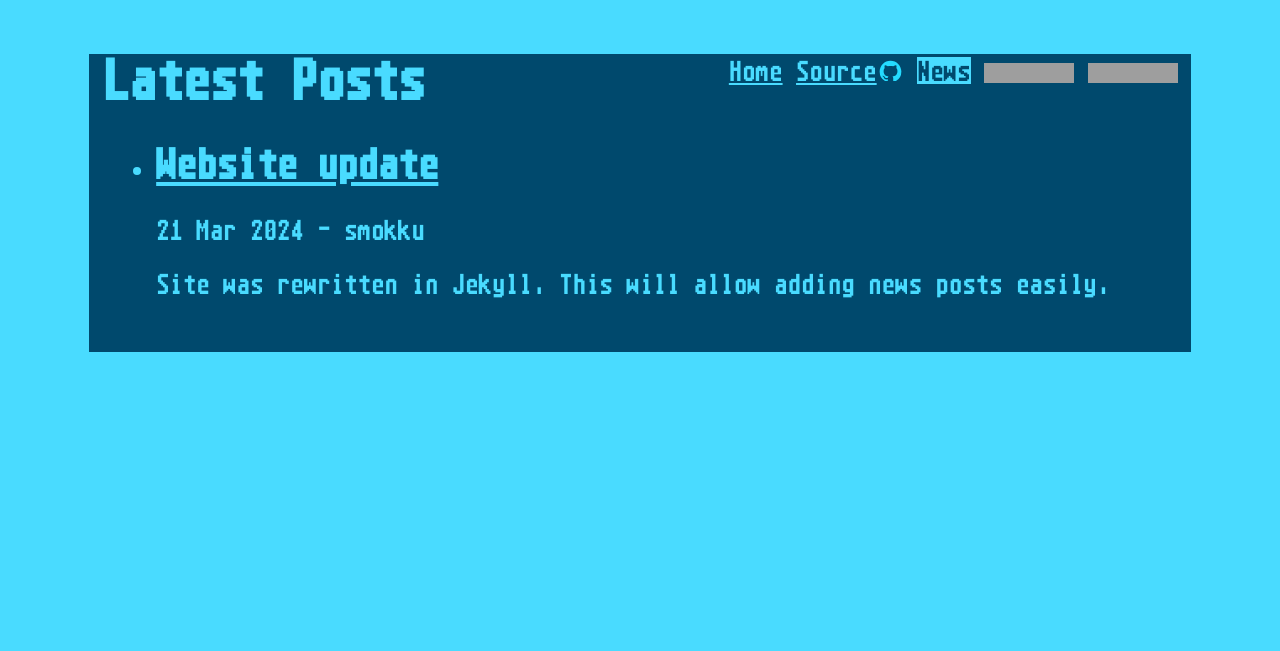
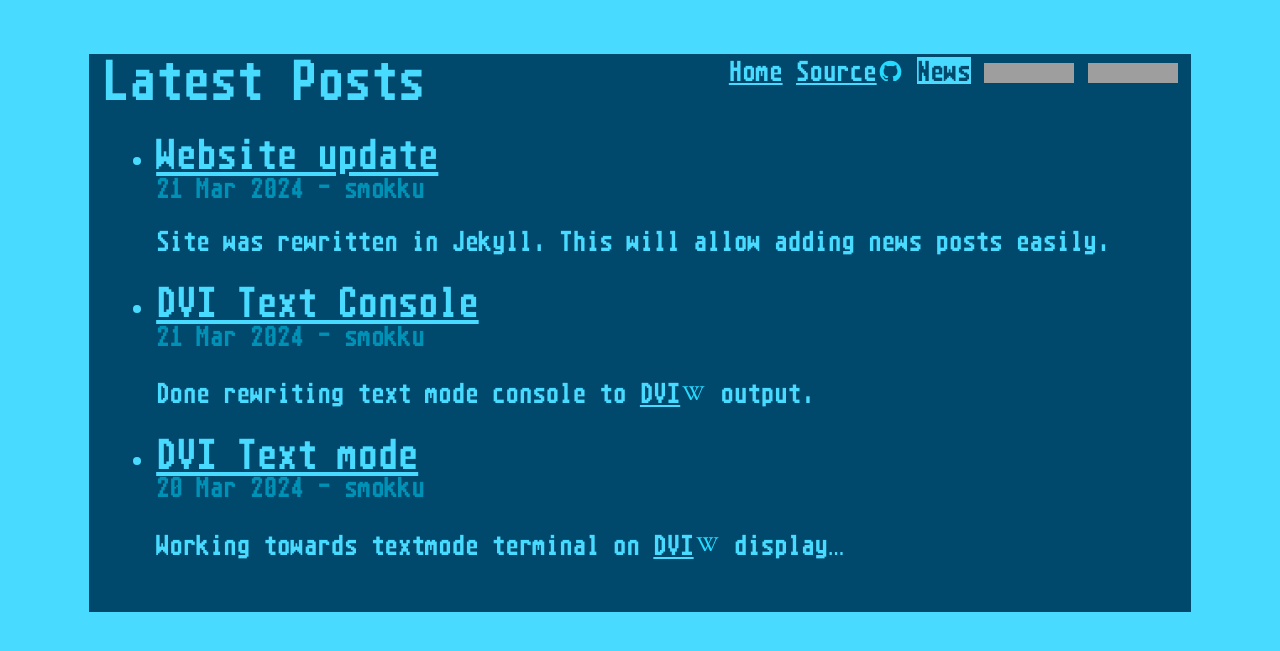
Before and after one commit to X65/x65.github.io, a Jekyll site: the page built from news.html, in a window 1280 px wide. Shown: the top 651 px of the page. Built offline with Jekyll 4.4.1, drawn with Linux system fonts in a browser that asks for light colours; some web fonts are replaced; grey boxes are pictures that could not be loaded.

Commit message:
Add DVI text console news

```diff
--- a/_layouts/default.html
+++ b/_layouts/default.html
@@ -3,6 +3,9 @@
 <meta charset="utf-8">
 <meta name="viewport" content="width=device-width, initial-scale=1">
 <link rel="stylesheet" href="/assets/style.css">
+<link rel="preconnect" href="https://fonts.googleapis.com">
+<link rel="preconnect" href="https://fonts.gstatic.com" crossorigin>
+<link href="https://fonts.googleapis.com/css2?family=Noto+Emoji&display=swap" rel="stylesheet">
 <link rel="shortcut icon" type="image/png" href="https://avatars0.githubusercontent.com/u/32369794">
 {% feed_meta %}
 {% seo %}
--- /dev/null
+++ b/_posts/2024-03-20-dvi-textmode.md
@@ -0,0 +1,21 @@
+---
+title: DVI Text mode
+category: news
+author: smokku
+---
+
+Working towards textmode terminal on [DVI][2] display…
+
+![DVI text mode on monitor](/images/2024-03-20_DVI_TextMode.png)
+
+Based on modified [colour_terminal][1] example.
+
+Screen mode is fixed to `768x480@60` with horizontal line doubling. Effective resolution is `768x240px`, which will be used later for [CGIA][3] implementation. Colors are `RGB222`, which is more than enough for VGA-like terminal emulation.
+
+Unfortunately, I see no way of implementing interlace mode, which would allow for full `640x480` CGIA resolution.
+There is a [post on StackOverflow][4] with details. Maybe you could chip-in ¢2?
+
+[1]: https://github.com/Wren6991/PicoDVI/blob/master/software/apps/colour_terminal/main.c
+[2]: https://en.wikipedia.org/wiki/Digital_Visual_Interface
+[3]: https://github.com/X65/X65/wiki/CGIA
+[4]: https://stackoverflow.com/questions/78188354/picodvi-interlace-generation
--- /dev/null
+++ b/_posts/2024-03-21-dvi-console.md
@@ -0,0 +1,18 @@
+---
+title: DVI Text Console
+category: news
+author: smokku
+---
+
+Done rewriting text mode console to [DVI][1] output.
+
+![DVI console on monitor](/images/2024-03-21_DVI_Console.png)
+
+Replaced demo font with [Atari ST 8x8][2] font, which is being rendered as 8×16, due to raster line doubling on DVI output. Looks amazing. 🎉
+
+This will be the default font for [CGIA][3] text mode too.
+As it works so good stretched to 1×2 pixels, we can have one font for both 40×30 and 80×30 text modes.
+
+[1]: https://en.wikipedia.org/wiki/Digital_Visual_Interface
+[2]: https://en.wikipedia.org/wiki/Atari_ST_character_set
+[3]: https://github.com/X65/X65/wiki/CGIA
--- a/assets/style.css
+++ b/assets/style.css
@@ -5,6 +5,8 @@
 :root {
   --main-bg-color: rgb(0, 73, 109);
   --main-fg-color: rgb(73, 219, 255);
+  --secondary-bg-color: rgb(0, 36, 73);
+  --secondary-fg-color: rgb(0, 146, 182);
 }
 html {
   background-color: var(--main-fg-color);
@@ -12,7 +14,18 @@ html {
 body,
 code,
 pre {
-  font-family: "Atari ST", monospace;
+  font-family: 'Atari ST', 'Noto Emoji', monospace;
+}
+body, h1, h2, h3, h4, h5, h6, p, ol, ul {
+  margin: 0;
+  padding: 0;
+  font-weight: normal;
+}
+h1, h2, h3 {
+  margin-bottom: 0.5em;
+}
+p {
+  margin: 1em 0;
 }
 body {
   background-color: var(--main-bg-color);
@@ -27,6 +40,10 @@ a:link,
 a:visited,
 a:hover {
   color: var(--main-fg-color);
+}
+body img {
+  max-width: 100%;
+  height: auto;
 }
 blink {
   animation-duration: 0.66s;
@@ -56,6 +73,9 @@ ul {
 li {
   list-style-type: disc;
 }
+code {
+  background-color: var(--secondary-bg-color);
+}
 @media print {
   body {
     max-width: none;
@@ -73,6 +93,12 @@ li {
 }
 li img {
   vertical-align: middle;
+}
+hgroup * {
+  margin: 0;
+}
+hgroup p {
+  color: var(--secondary-fg-color);
 }
 a[href*="/github.com/X65"]::after {
   content: "";
--- a/news.html
+++ b/news.html
@@ -6,8 +6,10 @@ title: News
 <ul>{% assign filtered_posts = site.posts | where: 'category', 'news' %}
     {% for post in filtered_posts %}
     <li>
+        <hgroup>
         <h2><a href="{{ post.url }}">{{ post.title }}</a></h2>
         <p>{{ post.date | date_to_string }} - {{ post.author }}</p>
+        </hgroup>
         {{ post.excerpt }}
     </li>
     {% endfor %}
```
Also changed, not shown: _layouts/post.html (+6 -3 lines), images/2024-03-21_DVI_Console.png (added), 1 other file.
